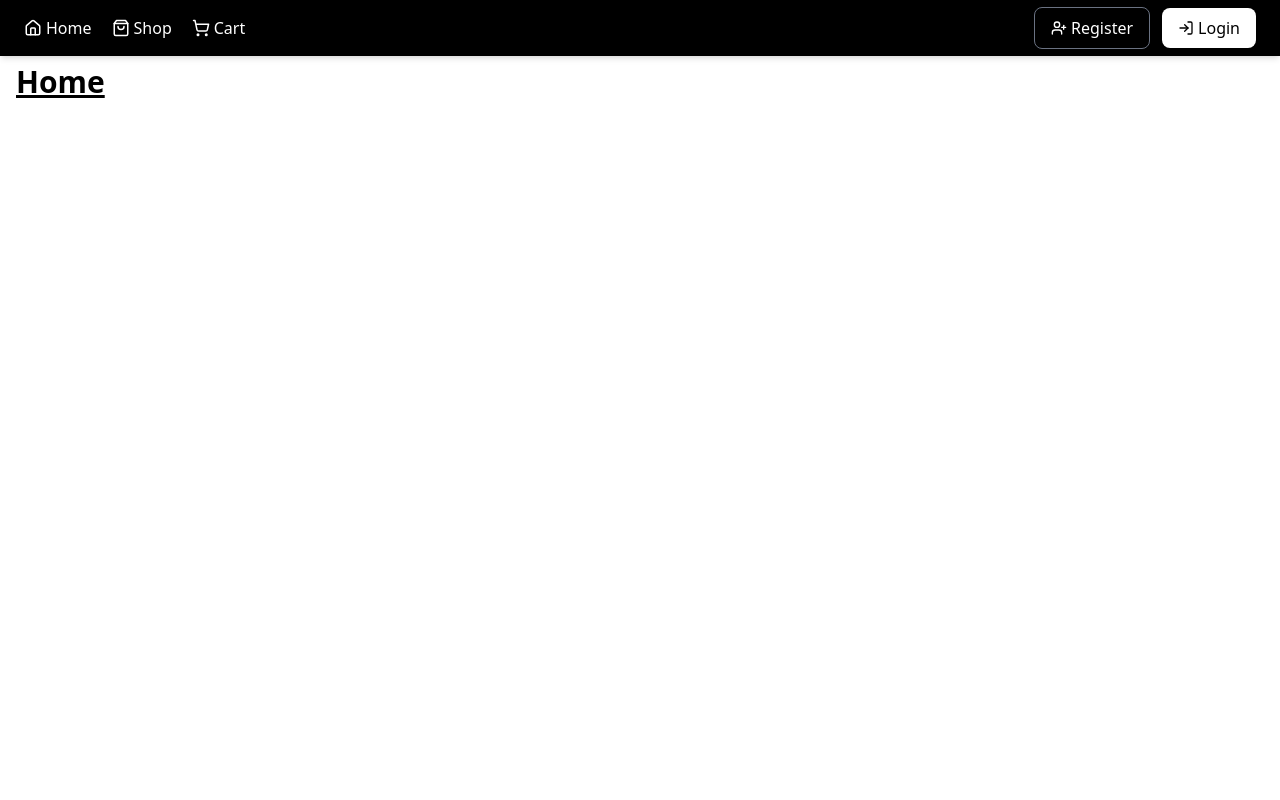
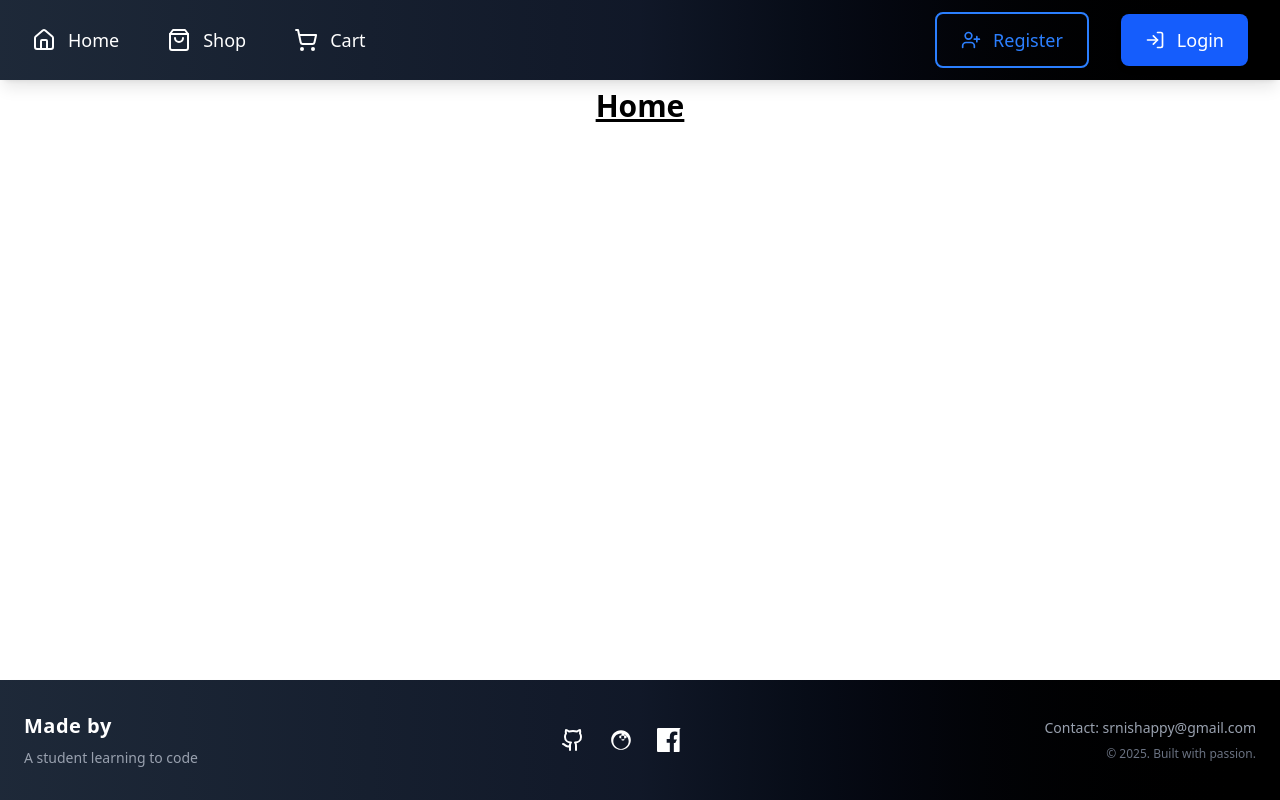
Before and after one commit to srnishappy/iStore, a React (Vite) app in the folder frontend/: page / in a window 1280 px wide. Built offline with nearby package versions, Linux system fonts and the light colour scheme.

Commit message:
update Header+Footer

```diff
--- a/frontend/src/components/MainNav.jsx
+++ b/frontend/src/components/MainNav.jsx
@@ -1,54 +1,108 @@
+import React, { useState } from 'react';
 import { Link } from 'react-router-dom';
-import { Home, ShoppingBag, ShoppingCart, UserPlus, LogIn } from 'lucide-react';
+import {
+  Home,
+  ShoppingBag,
+  ShoppingCart,
+  UserPlus,
+  LogIn,
+  Menu,
+  X,
+} from 'lucide-react';
 
 const MainNav = () => {
+  const [isMenuOpen, setIsMenuOpen] = useState(false);
+
   return (
-    <nav className="bg-black text-white shadow-md">
-      <div className="mx-auto px-6">
-        <div className="flex justify-between h-14 items-center">
-          {/* ซ้าย: เมนูหลัก */}
-          <div className="flex items-center gap-5">
+    <nav className="bg-gradient-to-r from-gray-800 via-gray-900 to-black text-white shadow-lg backdrop-blur-md">
+      <div className="container mx-auto px-8">
+        <div className="flex justify-between items-center h-20">
+          {/* Desktop Navigation */}
+          <div className="hidden md:flex items-center gap-12">
+            {[
+              { name: 'Home', to: '/', Icon: Home },
+              { name: 'Shop', to: '/shop', Icon: ShoppingBag },
+              { name: 'Cart', to: '/cart', Icon: ShoppingCart },
+            ].map(({ name, to, Icon }) => (
               <Link
-              to="/"
-              className="flex items-center gap-1 hover:text-gray-300 transition-all"
+                key={name}
+                to={to}
+                className="flex items-center gap-3 text-xl font-medium hover:text-blue-500 transition-all duration-300 relative group"
               >
-              <Home size={18} />
-              <span>Home</span>
+                <Icon size={24} />
+                <span className="text-lg">{name}</span>
+                <span className="absolute -bottom-1 left-0 w-0 h-0.5 bg-blue-500 group-hover:w-full transition-all duration-300"></span>
+              </Link>
+            ))}
+          </div>
+
+          {/* Authentication */}
+          <div className="hidden md:flex items-center gap-8">
+            <Link
+              to="/register"
+              className="flex items-center gap-3 px-6 py-3 rounded-lg border-2 border-blue-500 text-blue-500 hover:bg-blue-500 hover:text-white transition-all duration-300"
+            >
+              <UserPlus size={20} />
+              <span className="text-lg">Register</span>
             </Link>
             <Link
-              to="/shop"
-              className="flex items-center gap-1 hover:text-gray-300 transition-all"
+              to="/login"
+              className="flex items-center gap-3 px-6 py-3 rounded-lg bg-blue-600 text-white font-medium hover:bg-blue-700 transition-all duration-300 shadow-md"
             >
-              <ShoppingBag size={18} />
-              <span>Shop</span>
-            </Link>
-            <Link
-              to="/cart"
-              className="flex items-center gap-1 hover:text-gray-300 transition-all"
-            >
-              <ShoppingCart size={18} />
-              <span>Cart</span>
+              <LogIn size={20} />
+              <span className="text-lg">Login</span>
             </Link>
           </div>
 
-          {/* ขวา: Register & Login */}
-          <div className="flex items-center gap-3">
+          {/* Mobile menu button */}
+          <div className="md:hidden flex items-center">
+            <button
+              onClick={() => setIsMenuOpen(!isMenuOpen)}
+              className="text-white hover:text-blue-500 focus:outline-none"
+            >
+              {isMenuOpen ? <X size={30} /> : <Menu size={30} />}
+            </button>
+          </div>
+        </div>
+
+        {/* Mobile Navigation */}
+        {isMenuOpen && (
+          <div className="md:hidden py-4 space-y-5 border-t border-gray-700">
+            {[
+              { name: 'Home', to: '/', Icon: Home },
+              { name: 'Shop', to: '/shop', Icon: ShoppingBag },
+              { name: 'Cart', to: '/cart', Icon: ShoppingCart },
+            ].map(({ name, to, Icon }) => (
+              <Link
+                key={name}
+                to={to}
+                className="flex items-center gap-4 py-4 px-6 text-xl hover:text-blue-500 transition-all"
+                onClick={() => setIsMenuOpen(false)}
+              >
+                <Icon size={24} />
+                <span className="text-lg">{name}</span>
+              </Link>
+            ))}
+            <div className="flex flex-col gap-4 pt-4 border-t border-gray-700">
               <Link
                 to="/register"
-              className="flex items-center gap-1 px-4 py-2 rounded-lg border border-gray-500 hover:border-gray-300 hover:bg-gray-800 transition-all"
+                className="flex items-center gap-4 px-6 py-4 rounded-lg border-2 border-blue-500 hover:bg-blue-500 hover:text-white transition-all text-center justify-center"
+                onClick={() => setIsMenuOpen(false)}
               >
-              <UserPlus size={16} />
-              <span>Register</span>
+                <UserPlus size={20} />
+                <span className="text-lg">Register</span>
               </Link>
               <Link
                 to="/login"
-              className="flex items-center gap-1 px-4 py-2 rounded-lg bg-white text-black font-medium hover:bg-gray-200 transition-all"
+                className="flex items-center gap-4 px-6 py-4 rounded-lg bg-blue-600 text-white font-medium hover:bg-blue-700 transition-all text-center justify-center"
+                onClick={() => setIsMenuOpen(false)}
               >
-              <LogIn size={16} />
-              <span>Login</span>
+                <LogIn size={20} />
+                <span className="text-lg">Login</span>
               </Link>
             </div>
           </div>
+        )}
       </div>
     </nav>
   );
--- a/frontend/src/pages/layouts/Layout.jsx
+++ b/frontend/src/pages/layouts/Layout.jsx
@@ -1,15 +1,17 @@
 import { Outlet } from 'react-router-dom';
 import MainNav from '../../components/MainNav';
+import Footer from '../user/Footer';
 
 const Layout = () => {
   return (
-    <div>
+    <div className="flex flex-col min-h-screen">
       <MainNav />
-
-      <main className="h-full px-4 mt-2 mx-auto">
+      <main className="flex-grow px-4 mt-2 mx-auto">
         <Outlet />
       </main>
+      <Footer />
     </div>
   );
 };
+
 export default Layout;
--- /dev/null
+++ b/frontend/src/pages/user/Footer.jsx
@@ -0,0 +1,81 @@
+import { Github } from 'lucide-react';
+
+const Footer = () => {
+  return (
+    <footer className="bg-gradient-to-r from-gray-800 via-gray-900 to-black text-white py-8 mt-12 shadow-lg">
+      <div className="container mx-auto px-6">
+        <div className="flex flex-col md:flex-row justify-between items-center gap-6">
+          {/* ด้านซ้าย */}
+          <div className="text-left">
+            <h2 className="text-xl font-bold tracking-wide">Made by</h2>
+            <p className="text-sm text-gray-400 mt-2">
+              A student learning to code
+            </p>
+          </div>
+
+          {/* ตรงกลาง */}
+          <div className="flex justify-center gap-6">
+            <a
+              href="https://github.com/srnishappy"
+              target="_blank"
+              rel="noopener noreferrer"
+              className="text-white hover:text-blue-400 transform hover:scale-110 transition-all duration-300"
+              aria-label="GitHub Profile"
+            >
+              <Github size={24} />
+            </a>
+            <a
+              href="https://www.instagram.com/srnishappy/"
+              target="_blank"
+              rel="noopener noreferrer"
+              className="text-white hover:text-pink-400 transform hover:scale-110 transition-all duration-300"
+              aria-label="Instagram Profile"
+            >
+              <svg
+                xmlns="http://www.w3.org/2000/svg"
+                className="h-6 w-6"
+                viewBox="0 0 24 24"
+                fill="currentColor"
+              >
+                <path d="M12 2.16C6.48 2.16 2.16 6.48 2.16 12S6.48 21.84 12 21.84 21.84 17.52 21.84 12 17.52 2.16 12 2.16zm0 18.72c-4.08 0-7.68-3.6-7.68-7.68s3.6-7.68 7.68-7.68 7.68 3.6 7.68 7.68-3.6 7.68-7.68 7.68zm3.12-10.44c0 .4-.32.72-.72.72h-1.44c-.4 0-.72-.32-.72-.72V8.4c0-.4.32-.72.72-.72h1.44c.4 0 .72.32.72.72v1.44zM16.8 7.44h-1.44V6c0-.4-.32-.72-.72-.72h-1.44c-.4 0-.72.32-.72.72v1.44h-1.44c-.4 0-.72.32-.72.72v1.44c0 .4.32.72.72.72h1.44v1.44c0 .4.32.72.72.72h1.44c.4 0 .72-.32.72-.72v-1.44h1.44c.4 0 .72-.32.72-.72v-1.44c0-.4-.32-.72-.72-.72h-1.44V7.44z" />
+              </svg>
+            </a>
+            <a
+              href="https://www.facebook.com/kong.157284/"
+              target="_blank"
+              rel="noopener noreferrer"
+              className="text-white hover:text-blue-600 transform hover:scale-110 transition-all duration-300"
+              aria-label="Facebook Profile"
+            >
+              <svg
+                xmlns="http://www.w3.org/2000/svg"
+                className="h-6 w-6"
+                viewBox="0 0 24 24"
+                fill="currentColor"
+              >
+                <path d="M22.675 0H1.325C.592 0 0 .592 0 1.325v21.351C0 23.408.592 24 1.325 24h11.493v-9.294h-3.14v-3.62h3.14v-2.67c0-3.116 1.854-4.854 4.642-4.854 1.344 0 2.859.251 2.859.251v3.14h-1.61c-1.424 0-1.869.884-1.869 1.786v2.675h3.14l-1.75 3.62h-1.39v9.294h4.468c.733 0 1.325-.592 1.325-1.325V1.325C24 .592 23.408 0 22.675 0z" />
+              </svg>
+            </a>
+          </div>
+
+          {/* ด้านขวา */}
+          <div className="text-right">
+            <p className="text-sm text-gray-400">
+              <a
+                href="mailto:srnishappy@gmail.com"
+                className="hover:text-white transition-colors duration-200"
+              >
+                Contact: srnishappy@gmail.com
+              </a>
+            </p>
+            <p className="text-xs text-gray-500 mt-2">
+              © 2025. Built with passion.
+            </p>
+          </div>
+        </div>
+      </div>
+    </footer>
+  );
+};
+
+export default Footer;
```
Lines whose indentation alone changed are shown as unchanged.
